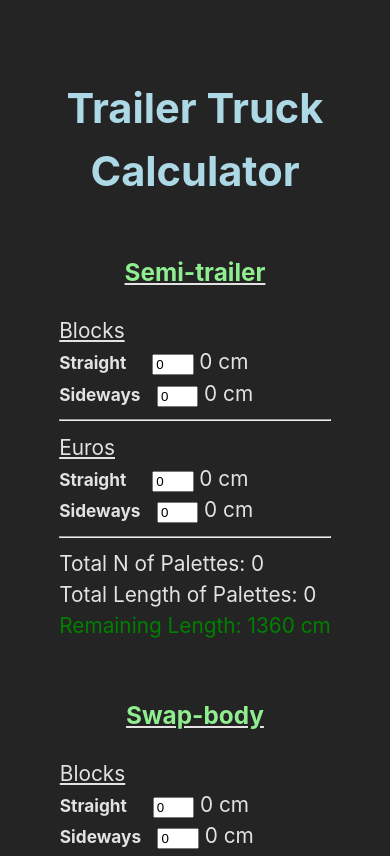
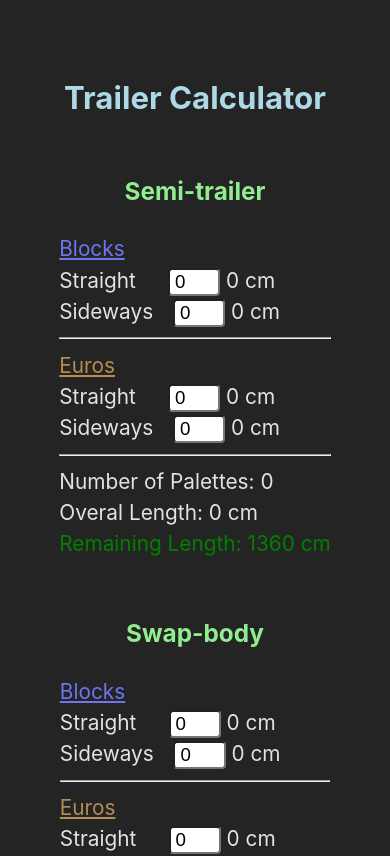
Before and after one commit to jartdian/react-ttrailer-calc, a React (Vite) app: page / in a window 390 px wide. Shown: the top 856 px of the page. Built offline with nearby package versions, Linux system fonts and the light colour scheme.

Commit message:
add numeric inputMode for mobile support, refactor inline css, fix ui inconsistencies on mobile

```diff
--- a/src/App.tsx
+++ b/src/App.tsx
@@ -5,22 +5,19 @@ import Inputs from './Inputs';
 function App() {
   return (
     <div>
-      <h1 style={{ color: 'lightblue', textAlign: 'center' }}>
-        Trailer Truck Calculator
-      </h1>
+      <h2 style={{ color: 'lightblue', textAlign: 'center' }}>
+        Trailer Calculator
+      </h2>
       <div
         className="container"
       >
         <div className="semi-trailer">
-        <u>
         <h3 style={{ color: 'lightgreen', textAlign: 'center' }}>Semi-trailer</h3>
-      </u>
+
           <Inputs trailer_length_size={1360} />
         </div>
         <div className="swap-body">
-        <u>
         <h3 style={{ color: 'lightgreen', textAlign: 'center' }}>Swap-body</h3>
-      </u>
           <Inputs trailer_length_size={782} />
         </div>
       </div>
--- a/src/Inputs.tsx
+++ b/src/Inputs.tsx
@@ -76,23 +76,25 @@ export default function Inputs({
   return (
     <>
       <p>
-        <u>Blocks</u>
+        <u className="blue-text">Blocks</u>
       </p>
       <div>
-        <h5 className="straight-heading">Straight</h5>
+        <div className="straight-heading">Straight</div>
         <input
           value={straightBlocksAsNumber}
           name="blocks-straight"
           onChange={(e) => setCountBlocksStraight(e.target.value)}
           type="number"
+          inputMode="numeric"
         />{" "}
         {closestBlockLength} cm
       </div>
 
       <div>
-        <h5 className="sideways-heading">Sideways</h5>
+        <div className="sideways-heading">Sideways</div>
         <input
           type="number"
+          inputMode="numeric"
           name="blocks-sideways"
           value={sidewaysBlocksAsNumber}
           onChange={(e) => setCountBlocksSideways(e.target.value)}
@@ -101,14 +103,15 @@ export default function Inputs({
       </div>
       <hr />
       <p>
-        <u>Euros</u>
+        <u className="brown-text">Euros</u>
       </p>
       <div>
-        <h5 style={{ margin: "0", display: "inline", paddingRight: "1.5em" }}>
+        <div className="straight-heading">
           Straight
-        </h5>
+        </div>
         <input
           type="number"
+          inputMode="numeric"
           name="euros-straight"
           value={straightEurosAsNumber}
           onChange={(e) => setCountEurosStraight(e.target.value)}
@@ -117,11 +120,12 @@ export default function Inputs({
       </div>
 
       <div>
-        <h5 style={{ margin: "0", display: "inline", paddingRight: ".95em" }}>
+        <div className="sideways-heading">
           Sideways
-        </h5>
+        </div>
         <input
           type="number"
+          inputMode="numeric"
           name="euros-straight"
           value={sidewaysEurosAsNumber}
           onChange={(e) => setCountEurosSidways(e.target.value)}
@@ -130,19 +134,19 @@ export default function Inputs({
       </div>
       <hr />
       <p>
-        Total N of Palettes:{" "}
+        Number of Palettes:{" "}
         {straightBlocksAsNumber +
           straightEurosAsNumber +
           sidewaysBlocksAsNumber +
           sidewaysEurosAsNumber}
       </p>
       <p style={{ width: "13em" }}>
-        Total Length of Palettes:{" "}
+        Overal Length:{" "}
         {closestEuroLength +
           closestEuroWidth +
           closestBlockWidth +
           closestBlockLength}
-      </p>
+      {" "}cm</p>
       {remainingTrailerSize > 0 ?
       <p className="green-text">
         Remaining Length:{' '}{remainingTrailerSize}{' '}
--- a/src/index.css
+++ b/src/index.css
@@ -27,7 +27,7 @@ p {
 .straight-heading {
   margin: 0;
   display: inline;
-  padding-right: 1.5em;
+  padding-right: 11.9%
 }
 .sideways-heading {
   margin: 0;
@@ -35,7 +35,10 @@ p {
   padding-right: .95em;
 }
 input {
-  width: 2.5em
+  width: 1.8em;
+  border-radius: 4px;
+  font-size: 1em;
+  padding-left: 5px;
 }
 .red-text {
   color: red;
@@ -43,7 +46,12 @@ input {
 .green-text {
   color: green;
 }
-
+.blue-text {
+  color: rgb(111, 116, 241);
+}
+.brown-text {
+  color: rgb(181, 140, 82)
+}
 /* add a media-query for mobile devices below 600px */
 @media (max-width: 600px) {
   :root {
@@ -53,4 +61,8 @@ input {
     flex-wrap: wrap;
     gap: 1.5em;
   }
+  input {
+    font-size: .9em;
+    width: 2.2em;
+  }
 }
```
